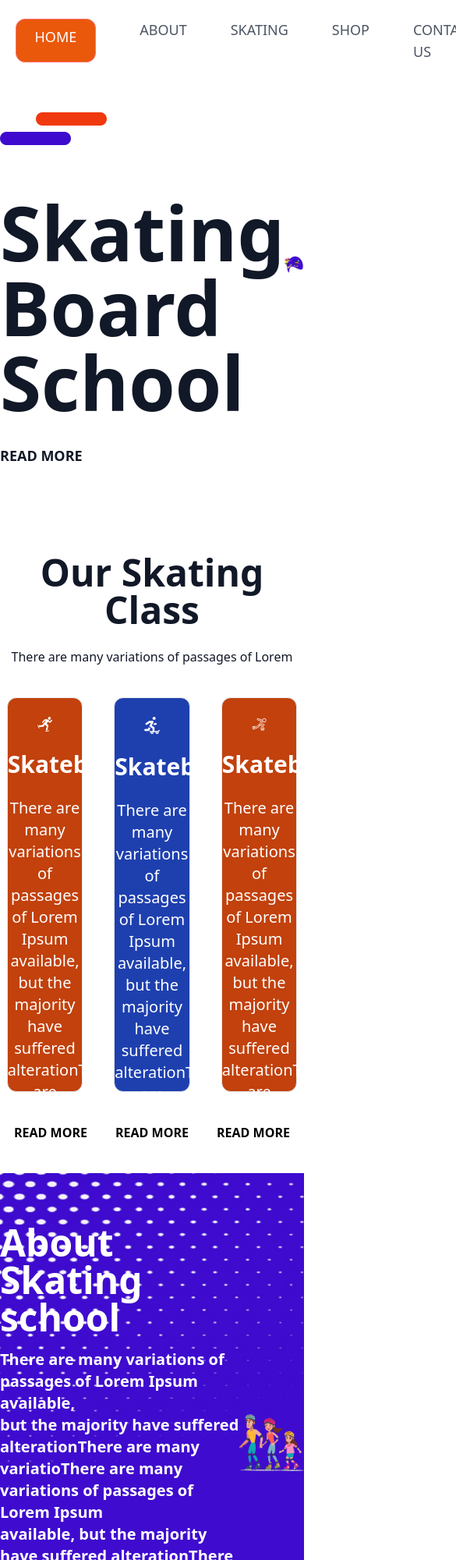
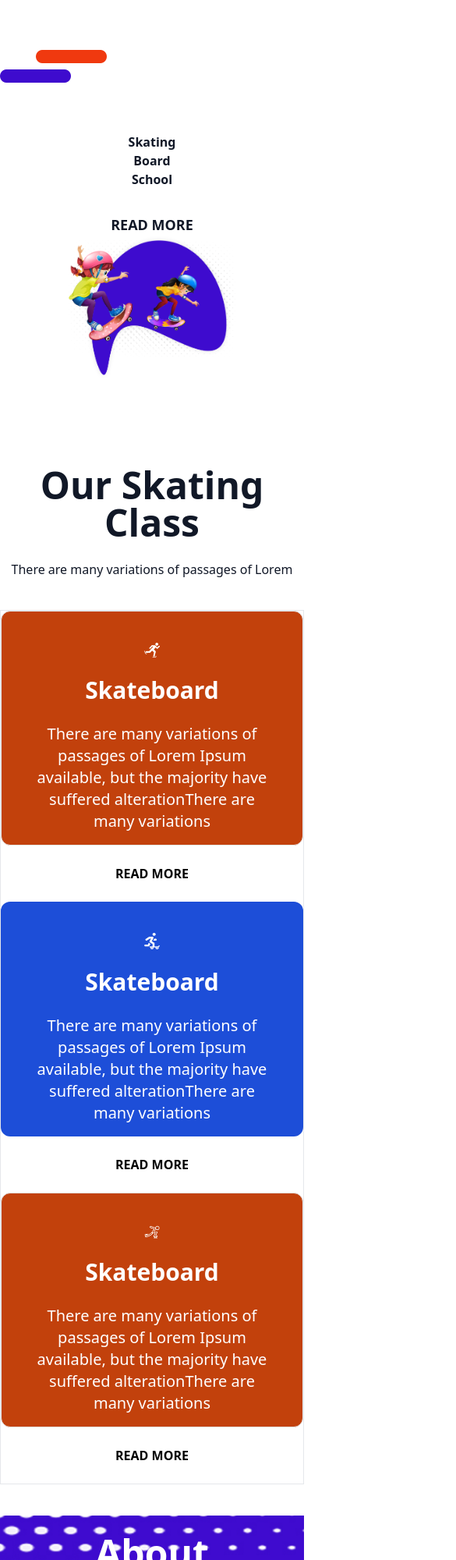
Before and after one commit to jannat-marjia/SBS, a plain HTML site: page index.html in a window 390 px wide. Shown: the top 2000 px of the page at 78% size, 585 px wide, since content can reach past the window. Drawn offline with nearby package versions, Linux system fonts and the light colour scheme.

Commit message:
responsive home page

```diff
--- a/index.html
+++ b/index.html
@@ -12,7 +12,7 @@
   </head>
   <body>
     <header>
-      <div
+      <!-- <div
         class="flex justify-between w-[90vw] m-[auto] items-center pt-6 text-lg"
       >
         <div>
@@ -31,25 +31,25 @@
           <i class="fa-solid fa-user mr-14"></i>
           <i class="fa-solid fa-magnifying-glass"></i>
         </div>
-      </div>
+      </div> -->
       <div>
-        <div class="flex items-center justify-around">
-          <div class="text-8xl font-bold text-gray-900">
+        <div class="lg:flex items-center justify-around">
+          <div class="sm:text-7xl lg:text-8xl  font-bold text-gray-900">
             <img
-              class="mt-16 mb-16 ml-18"
+              class="mt-16 mb-16 ml-18 sm:h-48 lg:h-full"
               src="images/images/top_icon.png"
               alt=""
             />
-            <p>
+            <p class="sm:w-[50vw] text-center">
               Skating<br />
               Board<br />
               School
             </p>
-            <p class="text-lg font-bold mt-8 text-gray-900">READ MORE</p>
+            <p class="text-lg text-center font-bold mt-8 text-gray-900">READ MORE</p>
           </div>
 
           <div class="">
-            <img class="w-[55vw]" src="images/images/banner_img.png" alt="" />
+            <img class="w-[55vw] mx-auto" src="images/images/banner_img.png" alt="" />
           </div>
         </div>
       </div>
@@ -63,9 +63,10 @@
           There are many variations of passages of Lorem
         </p>
       </div>
-      <div class="flex justify-center gap-10 mt-10 mb-10">
+      <div class="lg:flex justify-center gap-10 w-full mt-10 mb-10 border">
+        <div>
           <div
-          class="border bg-orange-700 w-[25vw] h-[60vh] text-center text-white rounded-xl"
+          class="border p-4 bg-orange-700 sm:w-[40vw] lg:w-[25vw] sm:h-[40vh] lg:h-[60vh] text-center text-white rounded-xl"
         >
           <img
             class="w-[5vw] m-auto mt-6 mb-6"
@@ -81,8 +82,13 @@
             many variations
           </p>
         </div>
+        <div><p class="text-black font-bold text-center py-6">READ MORE</p></div>
+        </div>
+
+
+       <div>
         <div
-          class="border bg-blue-800 w-[25vw] h-[60vh] text-center text-white rounded-xl"
+        class=" p-4 bg-blue-700 sm:w-[10vw] lg:w-[25vw] sm:h-[40vh] lg:h-[60vh] text-center text-white rounded-xl"
       >
         <img
           class="w-[5vw] m-auto mt-6 mb-6"
@@ -98,8 +104,11 @@
           many variations
         </p>
       </div>
+      <div><p class="text-black font-bold text-center py-6">READ MORE</p></div>
+       </div>
+        <div>
           <div
-          class="border bg-orange-700 w-[25vw] h-[60vh] text-center text-white rounded-xl"
+          class="border p-4 bg-orange-700 sm:w-[40vw] lg:w-[25vw] sm:h-[40vh] lg:h-[60vh] text-center text-white rounded-xl"
         >
           <img
             class="w-[5vw] m-auto mt-6 mb-6"
@@ -115,22 +124,20 @@
             many variations
           </p>
         </div>
+        <div><p class="text-black font-bold text-center py-6">READ MORE</p></div>
         </div>
-      <div class="flex justify-around font-bold text-gray-600">
-        <div><p class="text-black">READ MORE</p></div>
-        <div><p class="text-black">READ MORE</p></div>
-        <div><p class="text-black">READ MORE</p></div>
       </div>
+
       <div
-        class="bg-[url(./images/images/about_bg.jpg)] w-[full] h-[650px] bg-cover bg-no-repeat bg-zinc-700 flex items-center justify-center mt-10 mb-10"
+        class="bg-[url(./images/images/about_bg.jpg)] w-[full] lg:h-[650px] bg-cover bg-no-repeat  lg:flex items-center justify-center mt-10 mb-10"
       >
         <div class="text-white">
-          <p class="text-5xl font-bold mt-4 mb-4">
+          <p class="text-5xl text-center lg:text-start py-6 font-bold mt-4 mb-4">
             About <br />
             Skating <br />
             school
           </p>
-          <p class="text-xl font-semibold mt-4 mb-4">
+          <p class="text-xl text-center lg:text-start text-justify font-semibold mt-4 mb-4">
             There are many variations of passages of Lorem Ipsum available,<br />
             but the majority have suffered alterationThere are many
             <br />variatioThere are many variations of passages of Lorem
@@ -141,9 +148,10 @@
           <p class="font-bold">READ MORE</p>
         </div>
         <div>
-          <img class="w-[45vw] mt-10" src="images/images/about.png" alt="" />
+          <img class="lg:w-[45vw] mx-auto mt-10" src="images/images/about.png" alt="" />
         </div>
       </div>
+
       <div class="text-center mt-6 mb-6">
         <p class="text-5xl font-bold mt-4 mb-4">Skating Video</p>
         <p class="text-gray-600">
@@ -151,15 +159,15 @@
           the majority have suffered
         </p>
       </div>
-      <div class="flex justify-around mt-8 mb-8">
-        <div>
-          <img src="images/images/sakt1.png" alt="" />
+      <div class="lg:flex justify-around mb-8 text-center">
+        <div class="">
+          <img class="sm:w-[50vw] mx-auto lg:mx-0 lg:w-[25vw]" src="images/images/sakt1.png" alt="" />
         </div>
         <div>
-          <img src="images/images/sakt2.png" alt="" />
+          <img class="sm:w-[50vw] mx-auto lg:mx-0 lg:w-[25vw]" src="images/images/sakt2.png" alt="" />
         </div>
         <div>
-          <img src="images/images/sakt3.png" alt="" />
+          <img class="sm:w-[50vw] mx-auto lg:mx-0 lg:w-[25vw]" src="images/images/sakt3.png" alt="" />
         </div>
       </div>
       <div class="flex justify-around text-xl font-semibold">
@@ -167,7 +175,8 @@
         <div><p>SEE MORE</p></div>
         <div><p>SEE MORE</p></div>
       </div>
-      <div class="flex items-center justify-center gap-10 mt-10 mb-10">
+
+      <div class="lg:flex items-center justify-center gap-10 mt-10 mb-10">
         <div>
           <img class="w-[45vw]" src="images/images/shop.png" alt="" />
         </div>
```
Lines whose indentation alone changed are shown as unchanged.
